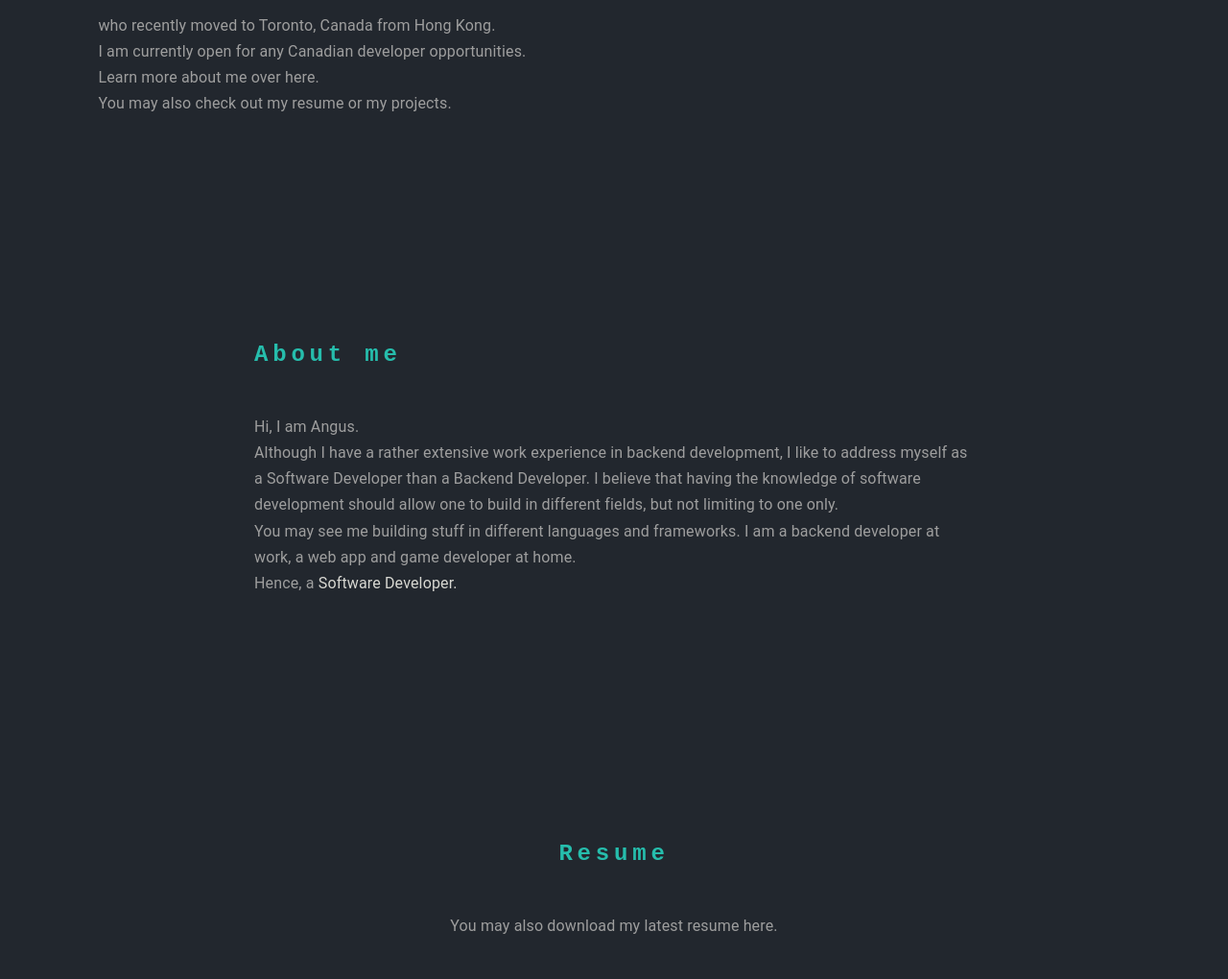
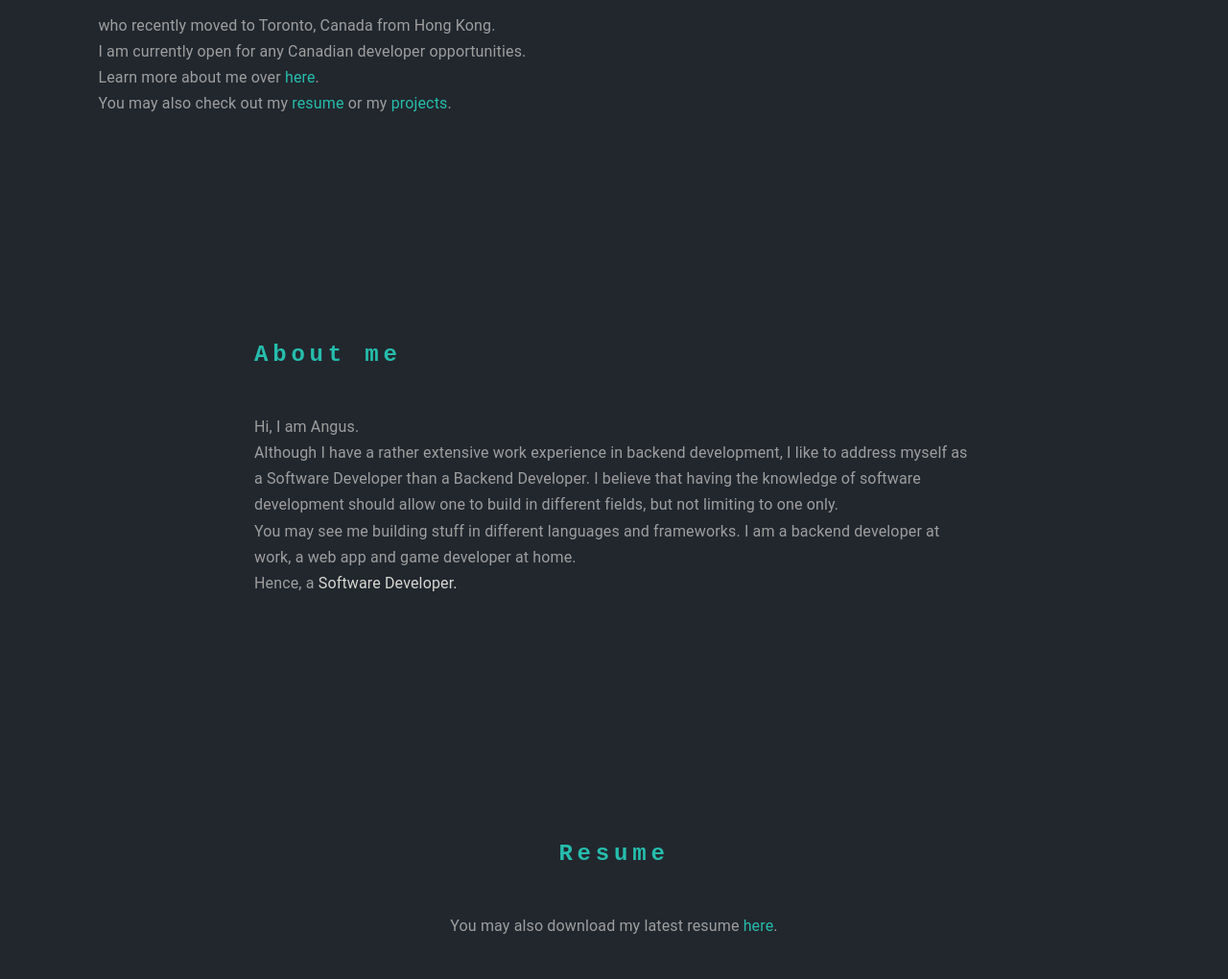
Before and after one commit to lad338/lad338.github.io, a React (Create React App) app: page / in a window 1280 px wide. Shown: the part 450-1470 px from the top of the page at 96% size. Built offline with nearby package versions, Linux system fonts and the light colour scheme.

Commit message:
add links to items in page

```diff
--- a/src/features/mainDescription/MainDescriptionText.tsx
+++ b/src/features/mainDescription/MainDescriptionText.tsx
@@ -1,6 +1,7 @@
 import Typography from '@mui/material/Typography'
 import Box from '@mui/material/Box'
 import * as React from 'react'
+import { Link } from '@mui/material'
 
 export const MainDescriptionText: React.FC = () => {
   return (
@@ -41,8 +42,24 @@ export const MainDescriptionText: React.FC = () => {
       <Typography>
         I am currently open for any Canadian developer opportunities.
       </Typography>
-      <Typography>Learn more about me over here.</Typography>
-      <Typography>You may also check out my resume or my projects.</Typography>
+      <Typography>
+        Learn more about me over{' '}
+        <Link color="text.secondary" underline="none" href="#about">
+          here
+        </Link>
+        .
+      </Typography>
+      <Typography>
+        You may also check out my{' '}
+        <Link color="text.secondary" underline="none" href="#resume">
+          resume
+        </Link>{' '}
+        or my{' '}
+        <Link color="text.secondary" underline="none" href="#projects">
+          projects
+        </Link>
+        .
+      </Typography>
     </Box>
   )
 }
--- a/src/features/resume/ResumeText.tsx
+++ b/src/features/resume/ResumeText.tsx
@@ -1,6 +1,7 @@
 import Typography from '@mui/material/Typography'
 import Box from '@mui/material/Box'
 import * as React from 'react'
+import { Link } from '@mui/material'
 
 export const ResumeText: React.FC = () => {
   return (
@@ -16,7 +17,16 @@ export const ResumeText: React.FC = () => {
         Resume
       </Typography>
       <Typography color="grey.500">
-        You may also download my latest resume here.
+        You may also download my latest resume{' '}
+        <Link
+          href="/angus-resume-20230309.pdf"
+          target="_blank"
+          underline="none"
+          color="text.secondary"
+        >
+          here
+        </Link>
+        .
       </Typography>
     </Box>
   )
```
Also changed, not shown: 1 other file (tests, documents, lock files or other folders).
